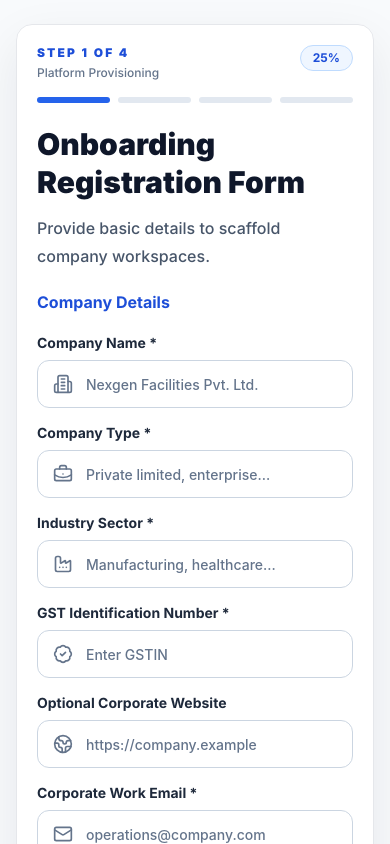
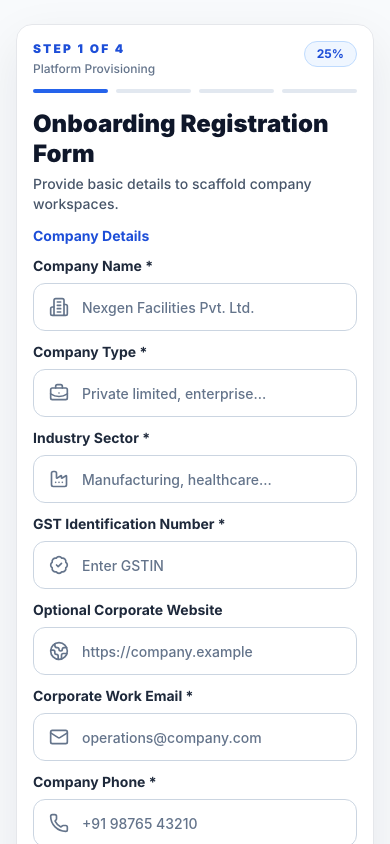
Before and after one commit to NexgenOps26/NexgenOps, a React (Vite) app in the folder frontend/: page / in a window 390 px wide. Both pictures are taken after a click on the button "Register Company Profile". Shown: the top 844 px of the page. Built offline with nearby package versions, Linux system fonts and the light colour scheme.

Commit message:
feat(frontend): improve onboarding wizard responsiveness
Includes

-Viewport height constraints
-Internal form scrolling
-Persistent navigation
-Compact wizard spacing

```diff
--- a/frontend/src/components/CompanyRegistrationStepFour.tsx
+++ b/frontend/src/components/CompanyRegistrationStepFour.tsx
@@ -21,9 +21,9 @@ export function CompanyRegistrationStepFour({
   ] as const;
 
   return (
-    <div className="grid gap-5">
+    <div className="grid gap-4">
       <section
-        className="rounded-2xl border border-slate-200 bg-slate-50/80 p-4"
+        className="rounded-xl border border-slate-200 bg-slate-50/80 p-3.5"
         aria-labelledby="registration-review-heading"
       >
         <h4
@@ -32,7 +32,7 @@ export function CompanyRegistrationStepFour({
         >
           Registration summary
         </h4>
-        <dl className="mt-3 grid gap-x-6 gap-y-3 sm:grid-cols-2">
+        <dl className="mt-2.5 grid gap-x-5 gap-y-2.5 sm:grid-cols-2">
           {reviewItems.map(([label, value]) => (
             <div key={label} className="min-w-0">
               <dt className="text-xs font-bold text-slate-500">{label}</dt>
@@ -42,13 +42,13 @@ export function CompanyRegistrationStepFour({
             </div>
           ))}
         </dl>
-        <p className="mt-4 text-sm leading-6 text-slate-600">
+        <p className="mt-3 text-xs leading-5 text-slate-600">
           Use Back to correct any information before completing registration.
         </p>
       </section>
 
       <div>
-        <label className="flex cursor-pointer items-start gap-3 rounded-2xl border border-slate-300 bg-white/70 p-4 text-sm leading-6 text-slate-600 transition hover:border-blue-400 hover:bg-white">
+        <label className="flex cursor-pointer items-start gap-3 rounded-xl border border-slate-300 bg-white/70 p-3.5 text-sm leading-5 text-slate-600 transition hover:border-blue-400 hover:bg-white">
           <input
             type="checkbox"
             name="terms_accepted"
--- a/frontend/src/components/CompanyRegistrationStepOne.tsx
+++ b/frontend/src/components/CompanyRegistrationStepOne.tsx
@@ -17,7 +17,7 @@ export function CompanyRegistrationStepOne({
   onChange,
 }: CompanyRegistrationStepProps) {
   return (
-    <div className="grid gap-4 sm:grid-cols-2">
+    <div className="grid gap-3 sm:grid-cols-2">
       <AuthField
         id="company-name"
         name="company_name"
--- a/frontend/src/components/CompanyRegistrationStepThree.tsx
+++ b/frontend/src/components/CompanyRegistrationStepThree.tsx
@@ -15,7 +15,7 @@ export function CompanyRegistrationStepThree({
   onChange,
 }: CompanyRegistrationStepProps) {
   return (
-    <div className="grid gap-4 sm:grid-cols-2">
+    <div className="grid gap-3 sm:grid-cols-2">
       <AuthField
         id="number-of-sites"
         name="number_of_sites"
--- a/frontend/src/components/CompanyRegistrationStepTwo.tsx
+++ b/frontend/src/components/CompanyRegistrationStepTwo.tsx
@@ -18,7 +18,7 @@ export function CompanyRegistrationStepTwo({
   onChange,
 }: CompanyRegistrationStepProps) {
   return (
-    <div className="grid gap-4 sm:grid-cols-2">
+    <div className="grid gap-3 sm:grid-cols-2">
       <AuthField
         id="contact-officer-name"
         name="contact_officer_full_name"
--- a/frontend/src/components/CompanyRegistrationWizard.tsx
+++ b/frontend/src/components/CompanyRegistrationWizard.tsx
@@ -283,8 +283,8 @@ export function CompanyRegistrationWizard({
   };
 
   return (
-    <div className="rounded-2xl border border-[#E5E7EB] bg-white/90 p-5 shadow-[0_18px_50px_rgba(15,23,42,0.08)] sm:p-7">
-      <header>
+    <div className="flex flex-col rounded-2xl border border-[#E5E7EB] bg-white/90 p-4 shadow-[0_18px_50px_rgba(15,23,42,0.08)] sm:p-5 lg:max-h-[calc(100vh-32px)] lg:overflow-hidden lg:p-4 2xl:p-5">
+      <header className="shrink-0">
         <div className="flex items-start justify-between gap-4">
           <div>
             <p className="text-xs font-black uppercase tracking-[0.18em] text-blue-700">
@@ -300,7 +300,7 @@ export function CompanyRegistrationWizard({
         </div>
 
         <div
-          className="mt-4 grid grid-cols-4 gap-2"
+          className="mt-3 grid grid-cols-4 gap-2"
           role="progressbar"
           aria-label="Company registration progress"
           aria-valuemin={1}
@@ -310,30 +310,37 @@ export function CompanyRegistrationWizard({
           {stepTitles.map((title, index) => (
             <div
               key={title}
-              className={`h-1.5 rounded-full transition-colors ${
+              className={`h-1 rounded-full transition-colors ${
                 index <= step ? "bg-blue-600" : "bg-slate-200"
               }`}
             />
           ))}
         </div>
 
-        <h2 className="mt-6 text-3xl font-black leading-tight tracking-normal text-slate-900 sm:text-4xl lg:text-[2.15rem] xl:text-[2.35rem]">
+        <h2 className="mt-4 text-2xl font-black leading-tight tracking-normal text-slate-900 sm:text-3xl lg:text-[1.75rem]">
           Onboarding Registration Form
         </h2>
-        <p className="mt-3 text-base font-medium leading-7 text-slate-600 lg:mt-2 lg:text-sm lg:leading-6 xl:text-base">
+        <p className="mt-1.5 text-sm font-medium leading-5 text-slate-600">
           Provide basic details to scaffold company workspaces.
         </p>
         <h3
           ref={stepHeadingRef}
           tabIndex={-1}
-          className="mt-5 text-base font-bold text-blue-700 outline-none sm:text-lg"
+          className="mt-3 text-sm font-bold text-blue-700 outline-none sm:text-base"
         >
           {stepTitles[step]}
         </h3>
       </header>
 
-      <form className="mt-5" noValidate onSubmit={handleSubmit}>
-        <div key={step} className="wizard-step-enter">
+      <form
+        className="mt-2.5 flex min-h-0 flex-col lg:flex-1"
+        noValidate
+        onSubmit={handleSubmit}
+      >
+        <div
+          key={step}
+          className="wizard-form-scroll wizard-step-enter min-h-0 lg:flex-1 lg:overflow-y-auto lg:pr-1.5"
+        >
           {step === 0 && <CompanyRegistrationStepOne {...sharedStepProps} />}
           {step === 1 && <CompanyRegistrationStepTwo {...sharedStepProps} />}
           {step === 2 && (
@@ -344,7 +351,7 @@ export function CompanyRegistrationWizard({
           )}
         </div>
 
-        <div className="mt-6 flex flex-col-reverse gap-3 sm:flex-row sm:items-center">
+        <div className="mt-3 flex shrink-0 flex-col-reverse gap-3 sm:flex-row sm:items-center">
           {step > 0 ? (
             <button
               type="button"
@@ -366,7 +373,7 @@ export function CompanyRegistrationWizard({
         </div>
       </form>
 
-      <div className="mt-6 border-t border-slate-200 pt-5 text-center">
+      <div className="mt-3 shrink-0 border-t border-slate-200 pt-2.5 text-center">
         <button
           type="button"
           className="inline-flex items-center gap-2 rounded text-sm font-bold text-blue-700 transition hover:text-blue-900 focus:outline-none focus-visible:ring-4 focus-visible:ring-blue-600/30"
```
